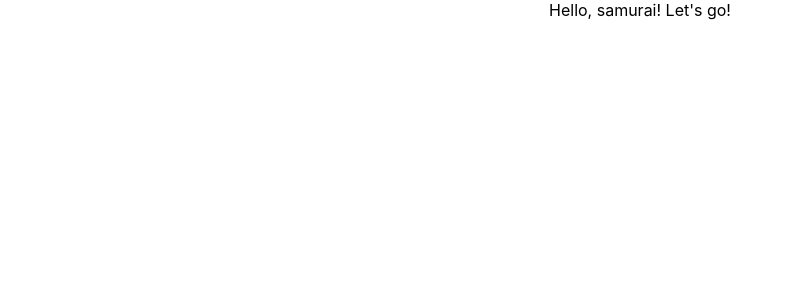
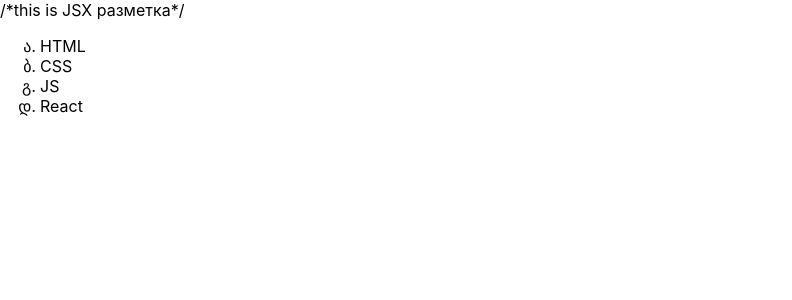
Before and after one commit to mrAxekash/samurai-way, a React (Create React App) app: page / in a window 1280 px wide. Shown: the top 300 px of the page, without its empty margins (0-792 px from the left). Built offline with nearby package versions, Linux system fonts and the light colour scheme.

Commit message:
Change README.md

```diff
--- a/src/App.css
+++ b/src/App.css
@@ -1,4 +1,9 @@
-.App {
+ul li {
+    list-style-type: georgian;
+}
+
+
+/*.App {
   text-align: center;
 }
 
@@ -35,4 +40,4 @@
   to {
     transform: rotate(360deg);
   }
-}
+}*/
--- a/src/App.tsx
+++ b/src/App.tsx
@@ -1,12 +1,18 @@
 import React from 'react';
 import './App.css';
 
-function App() {
-  return (
-    <div className="App">
-     Hello, samurai! Let's go!
+function App() { /*функция-компонента*/
+    return (
+    <div className="App"> /*this is JSX разметка*/
+        <ul>
+            <li>HTML</li>
+            <li>CSS</li>
+            <li>JS</li>
+            <li>React</li>
+        </ul>
     </div>
-  );
+)
+    ;
 }
 
 export default App;
```
